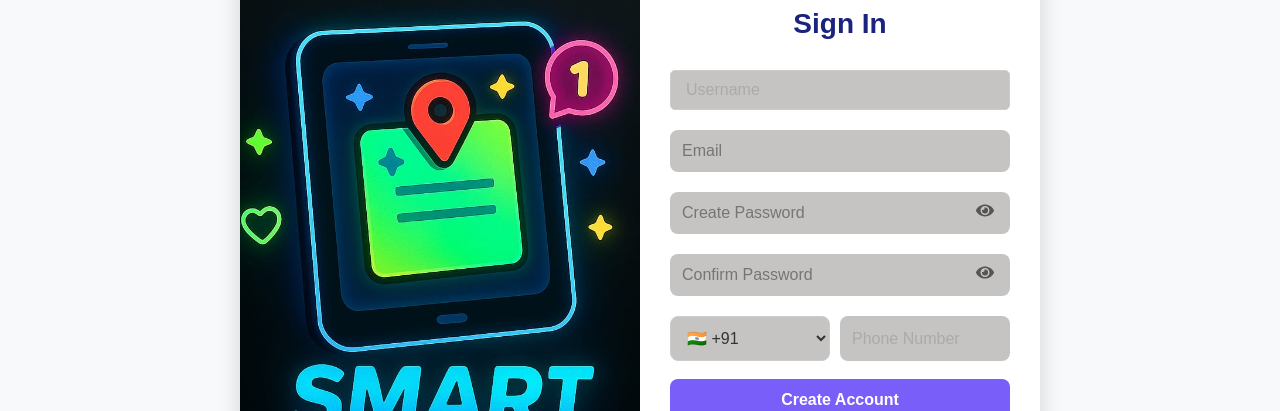
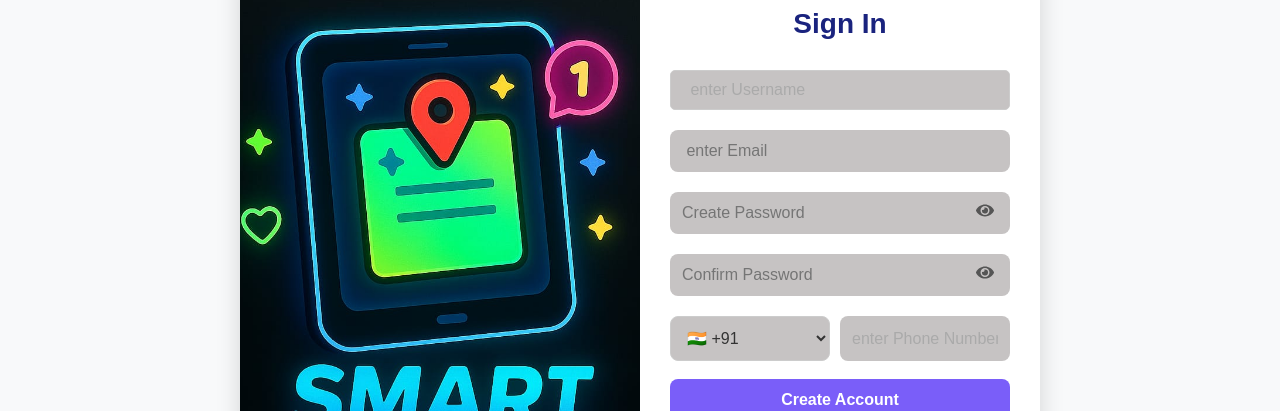
Before and after one commit to PAVANI2511/NoticeBoard, a React (Create React App) app: page /signin in a window 1280 px wide. Shown: the part 196-607 px from the top of the page. Built offline with nearby package versions, Linux system fonts and the light colour scheme.

Commit message:
update components

```diff
--- a/src/components/SignIn.js
+++ b/src/components/SignIn.js
@@ -189,14 +189,14 @@ function SignIn() {
             <h2 className="login-title">Sign In</h2>
 
             <form onSubmit={handleSubmit}>
-              <input type="text" name="username" placeholder="Username" value={form.username} onChange={handleChange} className="input-username" />
+              <input type="text" name="username" placeholder=" enter Username" value={form.username} onChange={handleChange} className="input-username" />
               {fieldMessages.username && (
                 <p className={`live-message-text ${isLiveValid.username ? 'valid' : 'invalid'}`}>
                   {isLiveValid.username ? <FaCheckCircle /> : <FaTimesCircle />} {fieldMessages.username}
                 </p>
               )}
 
-              <input type="email" name="email" placeholder="Email" value={form.email} onChange={handleChange} className="input-field" />
+              <input type="email" name="email" placeholder=" enter Email" value={form.email} onChange={handleChange} className="input-field" />
               {fieldMessages.email && (
                 <p className={`live-message-text ${isLiveValid.email ? 'valid' : 'invalid'}`}>
                   {isLiveValid.email ? <FaCheckCircle /> : <FaTimesCircle />} {fieldMessages.email}
@@ -250,7 +250,7 @@ function SignIn() {
                 <input
                   type="tel"
                   name="phone_number"
-                  placeholder="Phone Number"
+                  placeholder="enter Phone Number"
                   value={form.phone_number}
                   onChange={handleChange}
                   className="phone-number-input"
```
